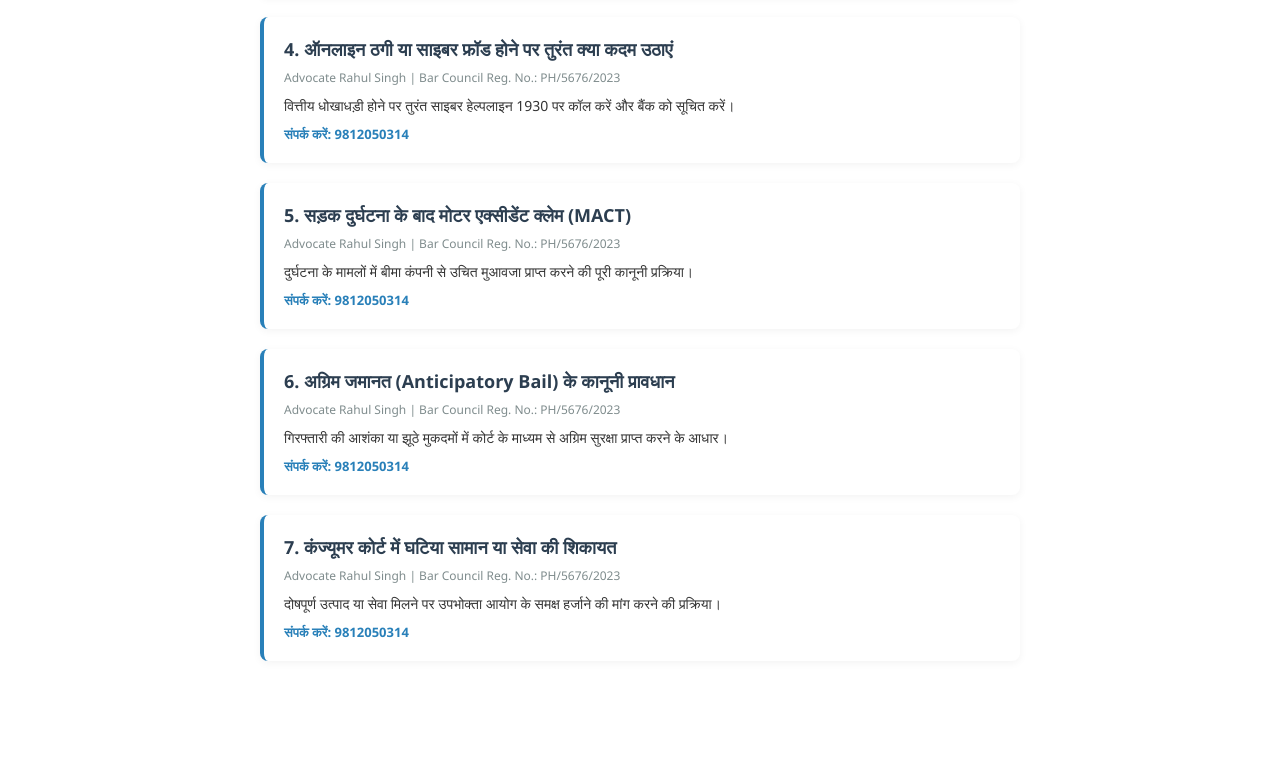
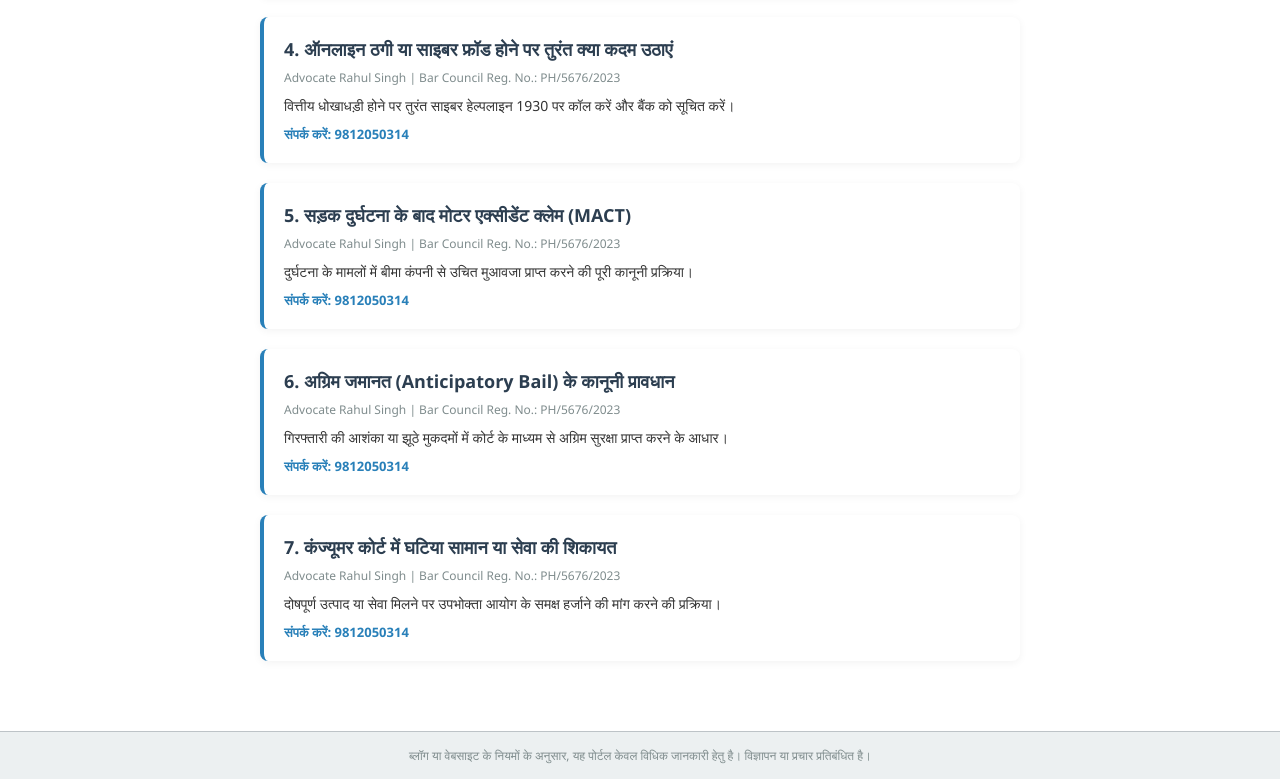
Before and after one commit to advrahulsingh5/advocate-rahulsingh, a plain HTML site: page index.html in a window 1280 px wide. Shown: the part 5418-6197 px from the top of the page. Before the commit the page ends 6149 px from the top, so only its background shows below. Drawn offline with Linux system fonts and the light colour scheme.

Commit message:
Add footer disclaimer section to index.html
Added BCI footer disclaimer to the HTML document.

```diff
--- a/index.html
+++ b/index.html
@@ -1057,6 +1057,8 @@
     </div>
 </div>
 <!-- All Legal Blogs Section End -->
-
-</body>
-</html>
+    <!-- BCI Footer Disclaimer -->
+    <div style="text-align: center; padding: 15px; font-size: 12px; color: #7f8c8d; background: #ecf0f1; border-top: 1px solid #bdc3c7; margin-top: 20px;">
+        <span class="hi">ब्लॉग या वेबसाइट के नियमों के अनुसार, यह पोर्टल केवल विधिक जानकारी हेतु है। विज्ञापन या प्रचार प्रतिबंधित है।</span>
+        <span class="en">As per BCI rules, this website is for informational purposes only and does not constitute advertisement.</span>
+    </div>
```
